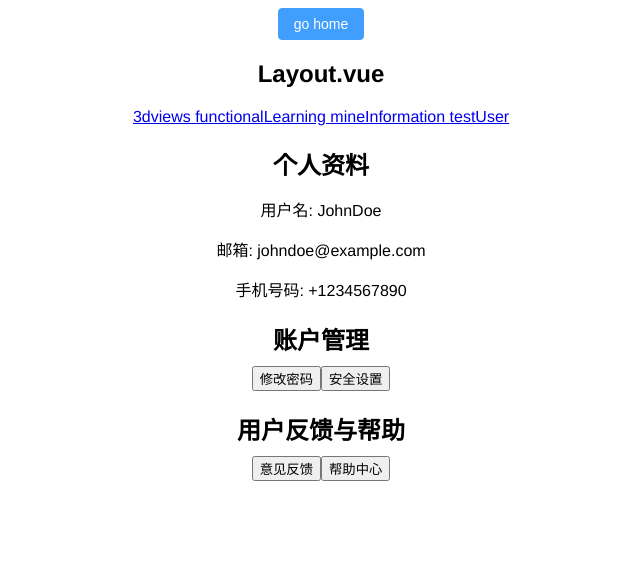
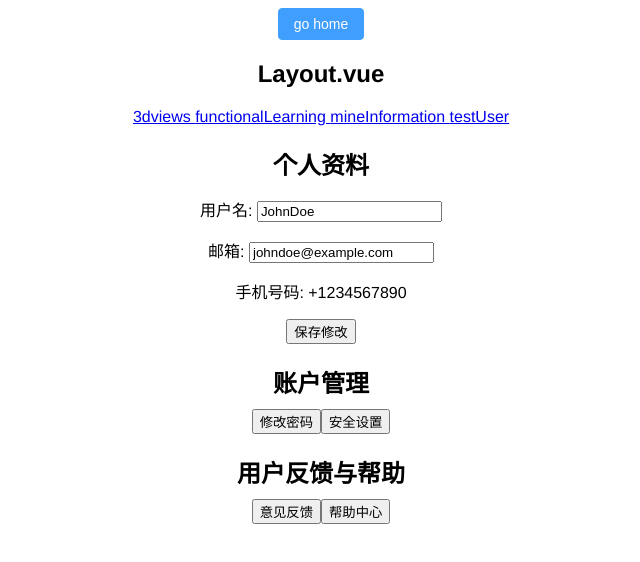
Before and after one commit to ZixuanMu/virtual_hospital, a Vue app in the folder virtual_hospital_system/: page /mineInformation in a window 1280 px wide. Shown: the top 562 px of the page, without its empty margins (319-959 px from the left). Built offline with nearby package versions, Linux system fonts and the light colour scheme.

Commit message:
修改用户名和密码

```diff
--- a/virtual_hospital_system/src/components/mineInformation.vue
+++ b/virtual_hospital_system/src/components/mineInformation.vue
@@ -4,10 +4,11 @@
     <div class="profile">
       <h2>个人资料</h2>
       <div>
-          <p>用户名: {{ userProfile.username }}</p>
-          <p>邮箱: {{ userProfile.email }}</p>
+        <p>用户名: <input v-model="userProfile.username" type="text"></p>
+        <p>邮箱: <input v-model="userProfile.email" type="email"></p>
         <p>手机号码: {{ userProfile.phone }}</p>
         <!-- 其他个人资料信息 -->
+        <button @click="updateProfile">保存修改</button>
       </div>
     </div>
 
@@ -46,6 +47,10 @@
     };
   },
   methods: {
+    updateProfile() {
+      // 在这里发送更新个人资料的请求，示例中只是简单地展示了修改后的信息
+      alert('个人资料已更新');
+    },
     changePassword() {
       // 跳转到修改密码页面或者触发修改密码功能
     },
```
Lines whose indentation alone changed are shown as unchanged.
